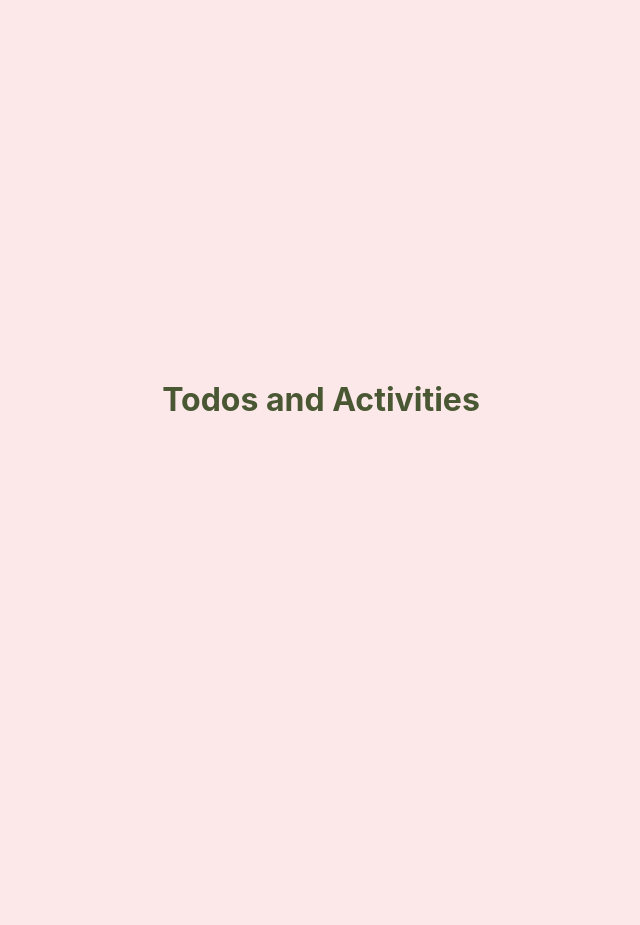
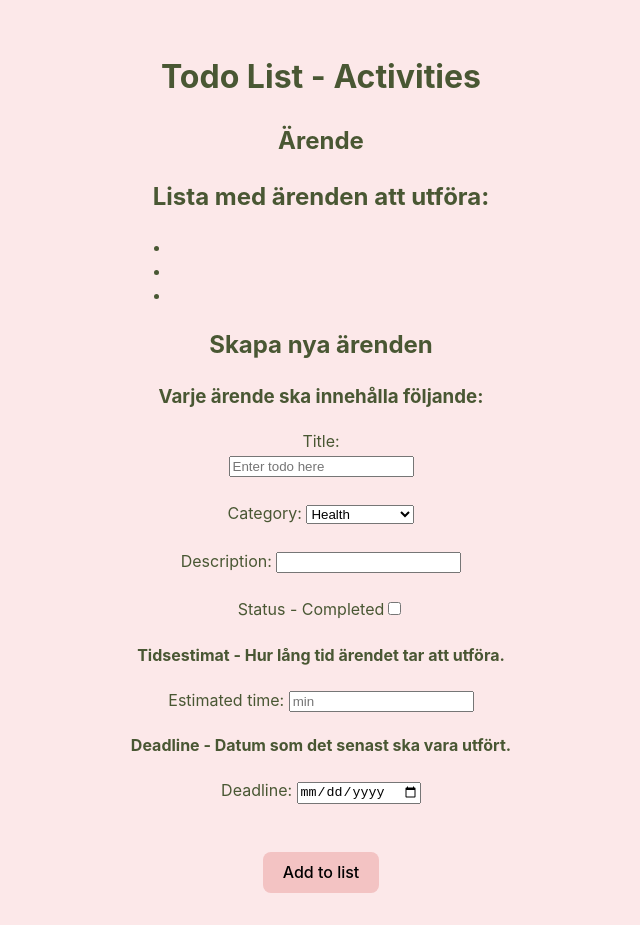
Before and after one commit to giecherry/Productivity-Assistant-Application, a React (Vite) app: page /todo in a window 1280 px wide. Shown: the whole page, without its empty margins (319-959 px from the left). Before the commit the page ends 800 px from the top, so only its background shows below. Built offline with nearby package versions, Linux system fonts and the light colour scheme.

Commit message:
Flyttade mitt arbete från sandbox till github

```diff
--- a/src/pages/TodosAndActivities.jsx
+++ b/src/pages/TodosAndActivities.jsx
@@ -1,9 +1,66 @@
-const TodosAndActivities = () => {
-    return (
-        <>
-            <h1>Todos and Activities</h1>
-        </>
-    )
+import { useState } from "react";
+
+/*Fråga om alla labels är rätt konstruerade och namngivna, då jag hittade i consolen 17 fel de va något med id:
+      https://developer.mozilla.org/en-US/docs/Web/HTML/Element/label*/
+function TodosAndActivities() {
+  const [todos, setTodos] = useState([]);
+  const [currentTodoText, setCurrentTodoText] = useState("");
+
+  function addTodo(e) {
+    e.preventDefault();
+    console.log(currentTodoText);
+  }
+  return (
+    <div className="App">
+      <h1>Todo List - Activities</h1>
+      <h2>Ärende</h2>
+      <h2>Lista med ärenden att utföra:</h2>
+      <ul>
+        <li></li>
+        <li></li>
+        <li></li>
+      </ul>
+      <h2>Skapa nya ärenden</h2>
+      <h3>Varje ärende ska innehålla följande:</h3>
+      <label htmlFor="titel">Title: </label>
+      <form onSubmit={() => addTodo()}>
+        <input
+          type="text"
+          value={currentTodoText}
+          onChange={(e) => setCurrentTodoText(e.target.value)}
+          placeholder="Enter todo here"
+        />
+        <br />
+        <br />
+        <label htmlFor="kategori">Category: </label>
+        <select name="kategori" id="kategori">
+          <option value="1">Health</option>
+          <option value="2">Housekeeping</option>
+          <option value="3">Job related</option>
+          <option value="4">Entertainment</option>
+        </select>
+        <br />
+        <br />
+        <label htmlFor="beskrivning">Description: </label>
+        <input type="text" />
+        <br />
+        <br />
+        <label htmlFor="Checkbox">Status - Completed</label>
+        <input type="checkbox" />
+        <br />
+        <h4>Tidsestimat - Hur lång tid ärendet tar att utföra.</h4>
+        <label htmlFor="tidsestimat">Estimated time: </label>
+        <input placeholder="min" type="number" name="" min={1} />
+        <h4>Deadline - Datum som det senast ska vara utfört.</h4>
+        <label htmlFor="deadline">Deadline: </label>
+        <input type="date" name="" id="" />
+        <br />
+        <br />
+        <br />
+        <button type="submit">Add to list</button>
+      </form>
+    </div>
+  );
 }
 
-export default TodosAndActivities
+export default TodosAndActivities;
```
